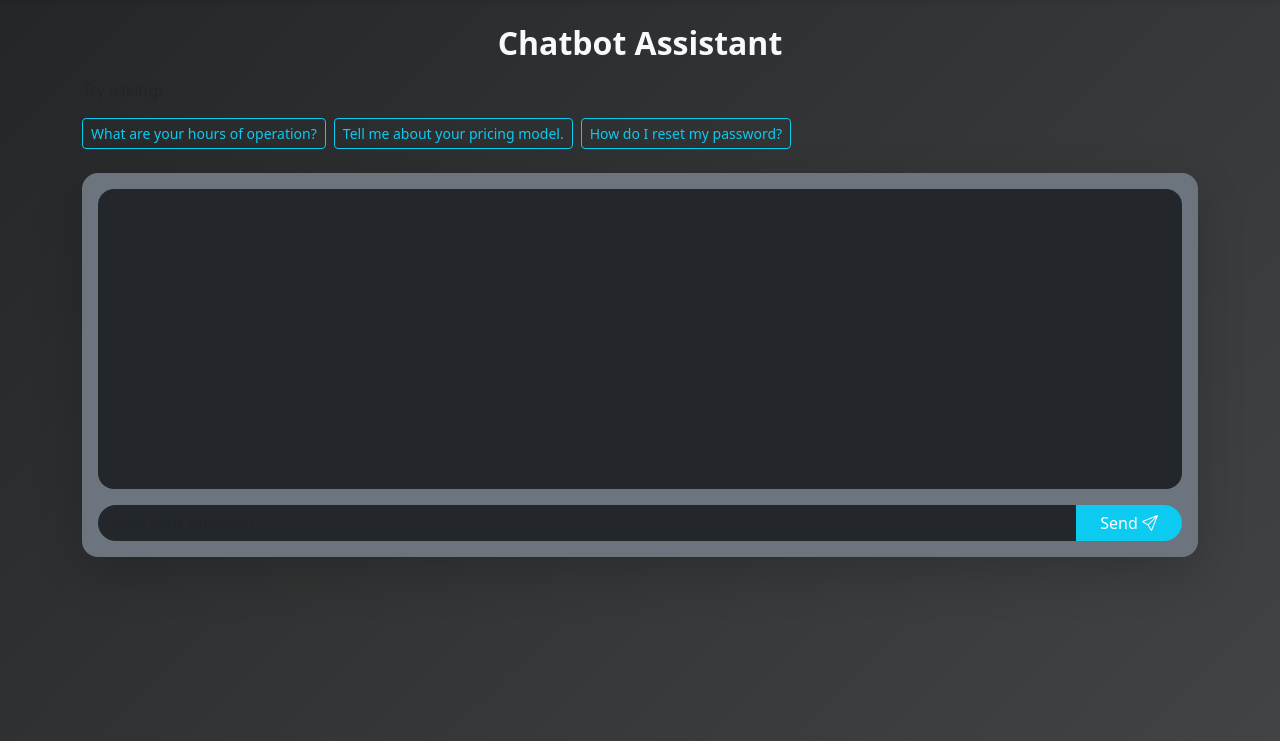
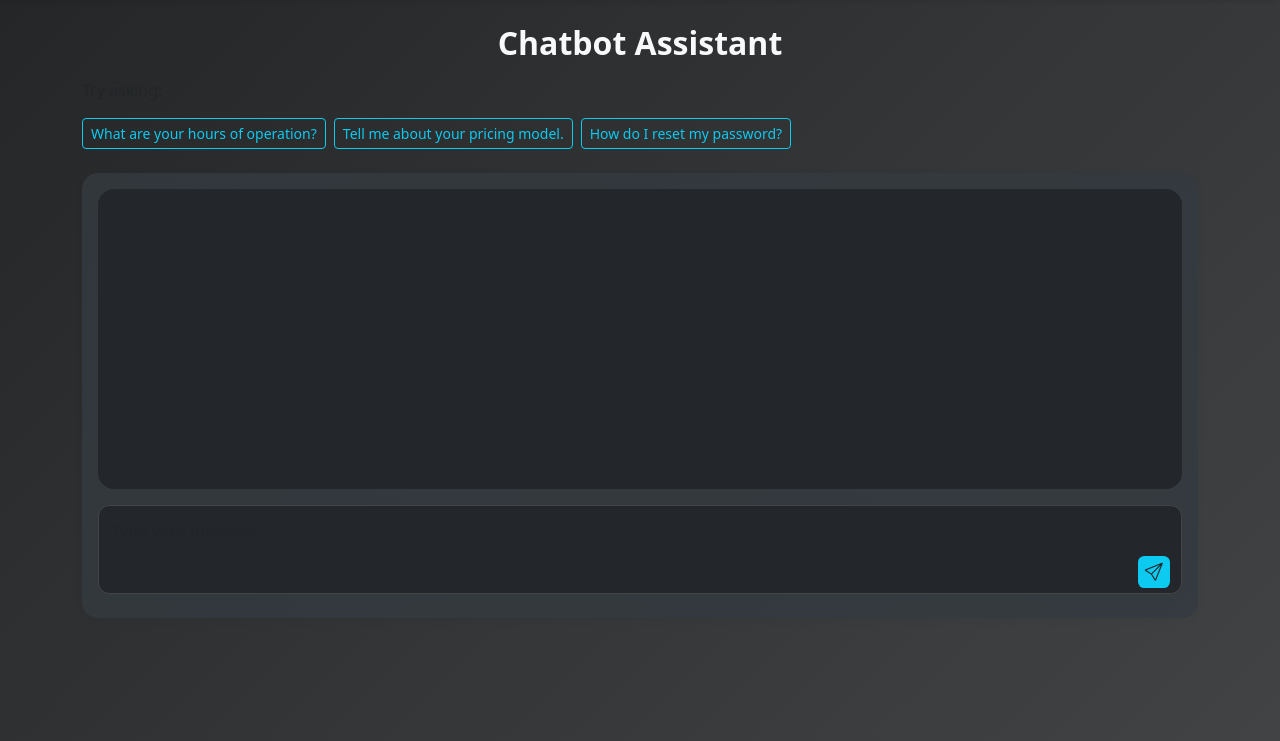
Before and after one commit to corrupted-ai/ChatBotFlaskV1, a Flask app: page / in a window 1280 px wide. Shown: the part 59-800 px from the top of the page. Run offline with Flask 3, Linux system fonts and the light colour scheme; some libraries are stand-ins or nearby versions.

Commit message:
Nice Style- V2

```diff
--- a/static/css/style.css
+++ b/static/css/style.css
@@ -1,3 +1,4 @@
+/* Example prompt button */
 .example-btn {
   transition: background 0.2s, color 0.2s;
 }
@@ -7,6 +8,7 @@
   border-color: #0dcaf0;
 }
 
+/* Blinking dot for loading */
 .blinking-dot {
   display: inline-block;
   width: 10px;
@@ -16,33 +18,21 @@
   animation: blink 1s infinite;
   vertical-align: middle;
 }
-
 @keyframes blink {
   0%, 100% { opacity: 1; }
   50% { opacity: 0.2; }
 }
 
-#chatbox {
-  font-size: 1rem;
-}
-
+/* Chat message containers */
 .message-container {
   display: flex;
   flex-direction: column;
-  align-items: flex-start;
   margin-bottom: 0.5rem;
 }
+.message-container.user { align-items: flex-end; }
+.message-container.bot { align-items: flex-start; }
 
-/* Align user messages to right, bot to left */
-.message-container.user {
-  align-items: flex-end !important;
-}
-
-.message-container.bot {
-  align-items: flex-start !important;
-}
-
-
+/* Chat bubbles */
 .chat-message {
   max-width: 70%;
   padding: 0.6rem 1rem;
@@ -51,7 +41,6 @@
   word-break: break-word;
   box-shadow: 0 2px 8px rgba(0,0,0,0.08);
 }
-
 .user-msg {
   background: #0dcaf0;
   color: #23272b;
@@ -59,7 +48,6 @@
   border-bottom-right-radius: 0.3rem;
   border-bottom-left-radius: 1.2rem;
 }
-
 .bot-msg {
   background: #343a40;
   color: #fff;
@@ -68,23 +56,96 @@
   border-bottom-right-radius: 1.2rem;
 }
 
-.input-group .form-control {
-  background: #23272b;
-  color: #fff;
-  border: none;
+/* Chat card */
+.card.bg-secondary {
+  background: rgba(52, 58, 64, 0.85) !important;
+  border: none !important;
+  box-shadow: 0 2px 8px rgba(0,0,0,0.04) !important;
 }
 
-.input-group .form-control:focus {
+/* Scrollbar styling */
+#chatbox, .chat-input {
+  scrollbar-width: thin;
+  scrollbar-color: #0dcaf0 #23272b;
+}
+#chatbox::-webkit-scrollbar, .chat-input::-webkit-scrollbar {
+  width: 8px;
   background: #23272b;
-  color: #fff;
+  border-radius: 6px;
+}
+#chatbox::-webkit-scrollbar-thumb, .chat-input::-webkit-scrollbar-thumb {
+  background: #0dcaf0;
+  border-radius: 6px;
+}
+#chatbox::-webkit-scrollbar-thumb:hover, .chat-input::-webkit-scrollbar-thumb:hover {
+  background: #0bb8e0;
+}
+
+/* Chat input area */
+.chat-input-wrapper {
+  position: relative;
+  width: 100%;
+  background: rgba(35, 39, 43, 0.97);
+  border: 1.5px solid #444;
+  border-radius: 0.7rem;
+  padding: 0.5rem 0.7rem 0.2rem 0.7rem;
+  margin-bottom: 0.5rem;
   box-shadow: none;
 }
 
-.input-group .btn-primary {
+.chat-input {
+  background: transparent !important;
+  border: none !important;
+  color: #f0f0f0 !important;
+  resize: none;
+  min-height: 44px;
+  max-height: 120px;
+  overflow-y: auto;
+  box-shadow: none !important;
+  font-size: 1rem;
+  padding: 0.3rem 0.1rem 0.3rem 0.1rem;
+  outline: none !important;
+}
+.chat-input:focus {
+  border: none !important;
+  box-shadow: none !important;
+  background: transparent !important;
+  outline: none !important;
+}
+
+/* Send button row and button */
+.send-row {
+  display: flex;
+  justify-content: flex-end;
+  align-items: center;
+  gap: 0.3rem;
+  margin-top: 0.1rem;
+  min-height: 36px;
+  padding: 0;
+}
+
+.send-icon-btn {
   background: #0dcaf0;
   border: none;
+  border-radius: 0.4rem;
+  color: #23272b;
+  font-size: 1.15rem;
+  padding: 0.2rem 0.6rem;
+  transition: background 0.2s, color 0.2s;
+  box-shadow: none;
+  display: flex;
+  align-items: center;
+  justify-content: center;
+  height: 32px;
+  width: 32px;
 }
 
-.input-group .btn-primary:hover {
+.send-icon-btn i {
+  font-size: 1.15rem;
+  line-height: 1;
+}
+
+.send-icon-btn:hover {
   background: #0bb8e0;
+  color: #fff;
 }
--- a/templates/index.html
+++ b/templates/index.html
@@ -1,5 +1,6 @@
 <!DOCTYPE html>
 <html lang="en">
+
 <head>
   <meta charset="UTF-8">
   <meta name="viewport" content="width=device-width, initial-scale=1.0">
@@ -8,6 +9,7 @@
   <link rel="stylesheet" href="{{ url_for('static', filename='css/style.css') }}">
   <link rel="stylesheet" href="https://cdn.jsdelivr.net/npm/bootstrap-icons@1.10.5/font/bootstrap-icons.css">
 </head>
+
 <body style="background: linear-gradient(135deg, #232526 0%, #414345 100%); min-height: 100vh;" class="text-light">
 
   <!-- Navbar -->
@@ -28,7 +30,8 @@
       <p class="text-muted">Try asking:</p>
       <div id="examples" class="d-flex flex-wrap gap-2">
         {% for prompt in examples %}
-        <button class="btn btn-outline-info btn-sm example-btn" onclick="sendMessageFromExample('{{ prompt }}')">{{ prompt }}</button>
+        <button class="btn btn-outline-info btn-sm example-btn" onclick="sendMessageFromExample('{{ prompt }}')">{{
+          prompt }}</button>
         {% endfor %}
       </div>
     </div>
@@ -36,11 +39,25 @@
     <!-- Chat Interface -->
     <div class="card bg-secondary shadow-lg rounded-4 border-0">
       <div class="card-body">
-        <div id="chatbox" class="mb-3 px-2 py-2" style="height: 300px; overflow-y: auto; background: #23272b; border-radius: 1rem;"></div>
-        <div class="input-group">
-          <input type="text" id="userInput" class="form-control rounded-start-pill" placeholder="Type your question...">
+        <div id="chatbox" class="mb-3 px-2 py-2"
+          style="height: 300px; overflow-y: auto; background: #23272b; border-radius: 1rem;"></div>
+
+        <!-- <div class="input-group">
+          <textarea id="userInput" class="form-control rounded-start-pill" placeholder="Type your question..."
+            rows="1"></textarea>
           <button id="sendBtn" class="btn btn-primary rounded-end-pill px-4" onclick="sendMessage()">
             Send <i class="bi bi-send"></i>
+          </button>
+        </div> -->
+        <div class="chat-input-wrapper mt-2">
+          <textarea id="userInput" class="form-control chat-input" placeholder="Type your question..."
+            rows="1"></textarea>
+          <div class="send-row">
+            <button id="sendIcon" class="send-icon-btn" onclick="sendMessage()" type="button" disabled>
+              <i class="bi bi-send"></i>
+            </button>
+          </div>
+        </div>
         </button>
       </div>
     </div>
@@ -58,6 +75,9 @@
 
       appendMessage('You', userMessage, 'user');
       input.value = "";
+
+      // Reset textarea height to original
+      input.style.height = '44px';
 
       // Show loading indicator
       loadingIndicator = document.createElement('div');
@@ -110,6 +130,24 @@
       sendMessage(text);
     }
 
+    const userInput = document.getElementById('userInput');
+    const sendIcon = document.getElementById('sendIcon');
+
+    userInput.addEventListener('input', function () {
+      this.style.height = 'auto';
+      this.style.height = Math.min(this.scrollHeight, 160) + 'px';
+      sendIcon.disabled = !this.value.trim();
+      // sendIcon.style.display = this.value.trim() ? 'flex' : 'none';
+    });
+
+    userInput.addEventListener('keydown', function (e) {
+      if (e.key === 'Enter' && !e.shiftKey) {
+        e.preventDefault();
+        if (this.value.trim()) sendMessage();
+      }
+      // Shift+Enter will insert a new line by default, so no code needed for that
+    });
+
     // Send message on Enter key
     document.getElementById('userInput').addEventListener('keypress', function (e) {
       if (e.key === 'Enter') {
@@ -119,4 +157,5 @@
   </script>
 
 </body>
+
 </html>
```
Lines whose indentation alone changed are shown as unchanged.
